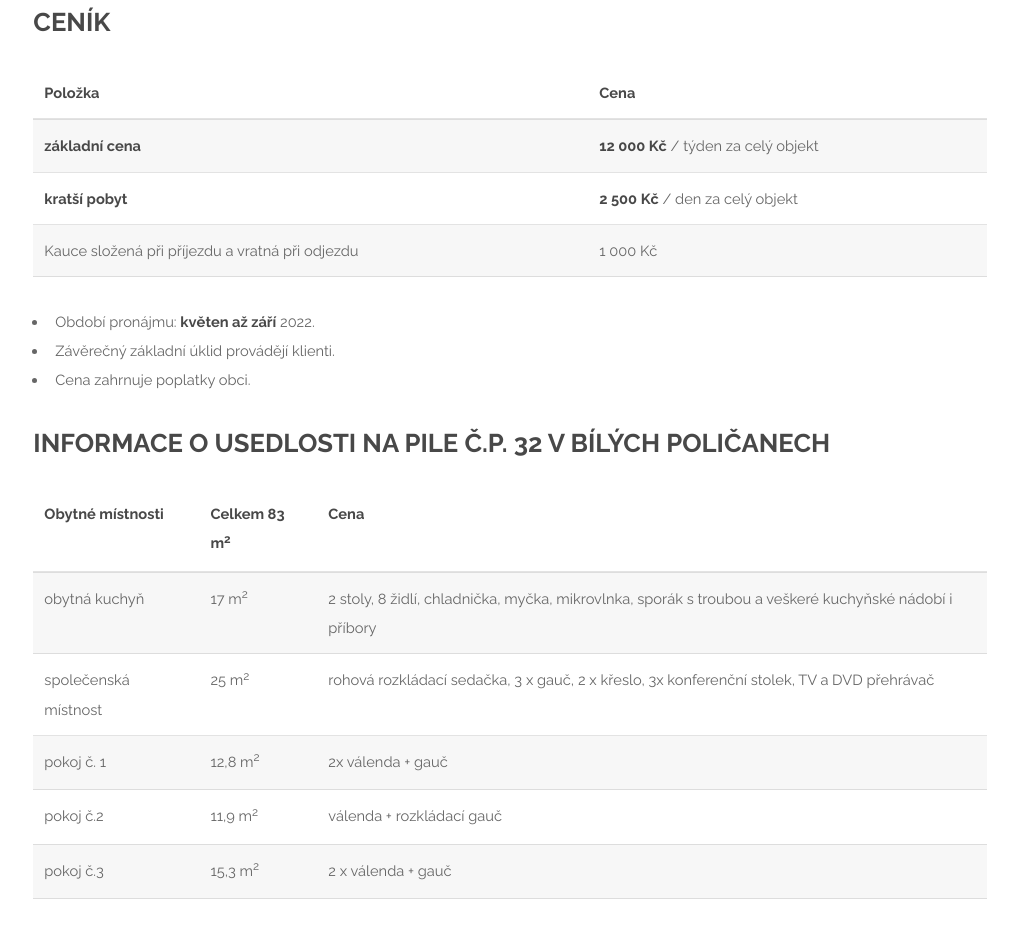
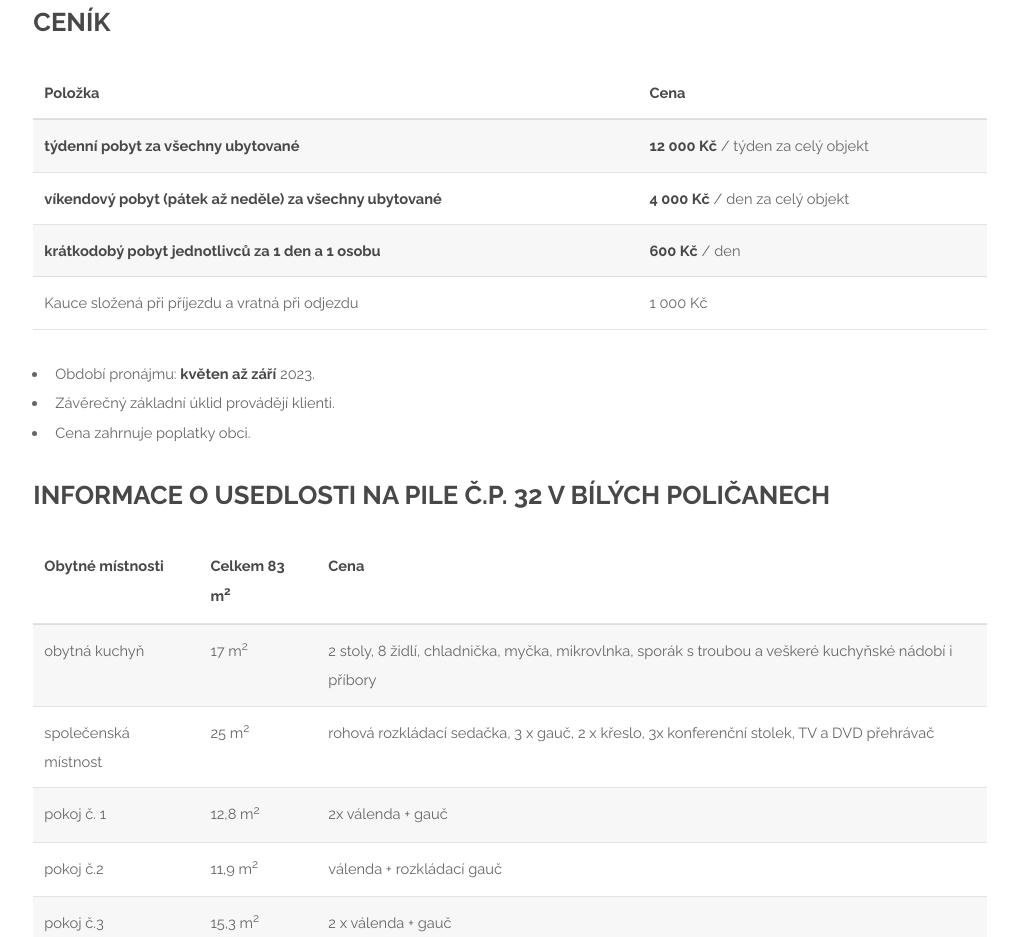
Before and after one commit to rybarstvinapile/rybarstvinapile.github.io, a plain HTML site: page ubytovani.html in a window 1280 px wide. Shown: the part 1140-2077 px from the top of the page, without its empty margins (130-1148 px from the left). Drawn offline with Linux system fonts and the light colour scheme.

Commit message:
update 2023 - jednotliva ubytovani

```diff
--- a/ubytovani.html
+++ b/ubytovani.html
@@ -53,12 +53,16 @@
             </thead>
             <tbody>
             <tr>
-                <td><strong>základní cena</strong></td>
+                <td><strong>týdenní pobyt za všechny ubytované</strong></td>
                 <td><strong>12 000 Kč</strong> / týden za celý objekt</td>
             </tr>
             <tr>
-                <td><strong>kratší pobyt</strong></td>
-                <td><strong>2 500 Kč</strong> / den za celý objekt</td>
+                <td><strong>víkendový pobyt (pátek až neděle) za všechny ubytované</strong></td>
+                <td><strong>4 000 Kč</strong> / den za celý objekt</td>
+            </tr>
+            <tr>
+                <td><strong>krátkodobý pobyt jednotlivců za 1 den a 1 osobu</strong></td>
+                <td><strong>600 Kč</strong> / den</td>
             </tr>
             <tr>
                 <td>Kauce složená při příjezdu a vratná při odjezdu</td>
@@ -68,7 +72,7 @@
         </table>
 
         <ul>
-            <li>Období pronájmu: <strong>květen až září</strong> 2022. </li>
+            <li>Období pronájmu: <strong>květen až září</strong> 2023. </li>
             <li>Závěrečný základní úklid provádějí klienti.</li>
             <li>Cena zahrnuje poplatky obci.</li>
         </ul>
```
